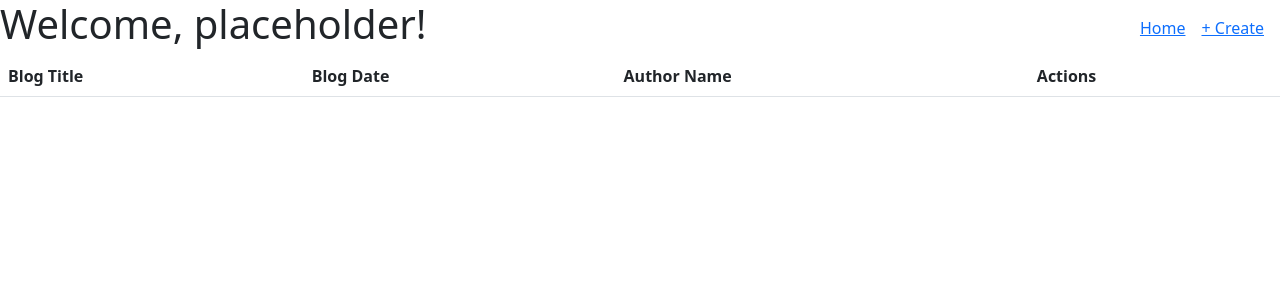
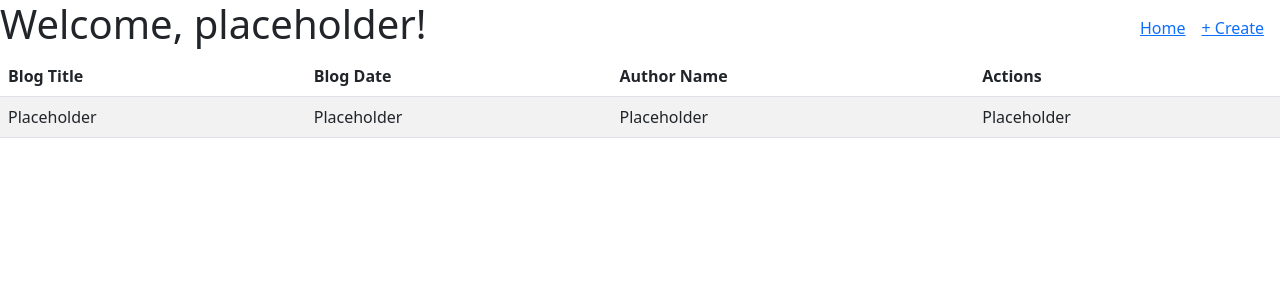
Before and after one commit to chonger878/flask-practice-blog, a Flask app: page /dashboard in a window 1280 px wide. Shown: the top 300 px of the page. Run offline with Flask 3, Linux system fonts and the light colour scheme; lists and menus that the app fills with data are empty.

Commit message:
Added tbody to dashboard.html file

```diff
--- a/flask_app/templates/dashboard.html
+++ b/flask_app/templates/dashboard.html
@@ -27,6 +27,14 @@
                 <th scope="col">Actions</th>
             </tr>
         </thead>
+        <tbody>
+            <tr>
+                <td>Placeholder</td>
+                <td>Placeholder</td>
+                <td>Placeholder</td>
+                <td>Placeholder</td>
+            </tr>
+        </tbody>
     </table>
 </body>
 </html>
```
